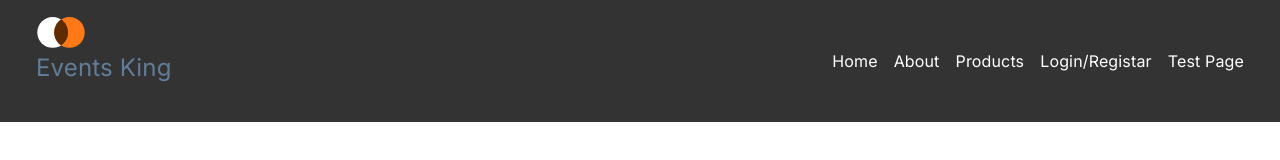
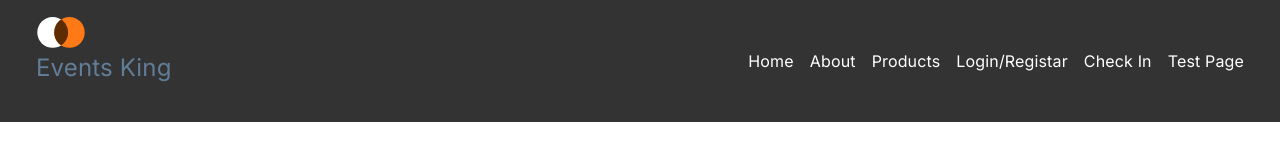
Before and after one commit to Simmigon-flagg/events-king, a Next.js app: page / in a window 1280 px wide. Shown: the top 160 px of the page. Built offline with nearby package versions, Linux system fonts and the light colour scheme.

Commit message:
Added Checkin to Navbar

```diff
--- a/app/components/Navbar/Navbar.jsx
+++ b/app/components/Navbar/Navbar.jsx
@@ -25,6 +25,7 @@ const Navbar = () => {
                 <Link href="/about">About</Link>
                 <Link href="/products">Products</Link>
                 <Link href="/login">Login/Registar</Link>
+                <Link href="/checkin">Check In</Link>
                 <Link href="/testpage">Test Page</Link>
 
             </div>
```
